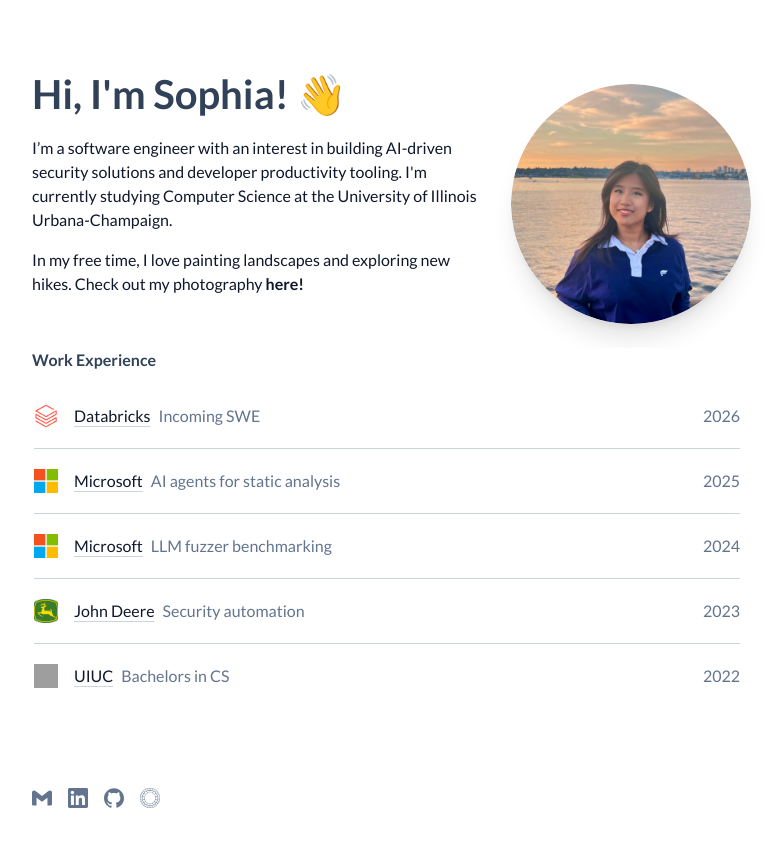
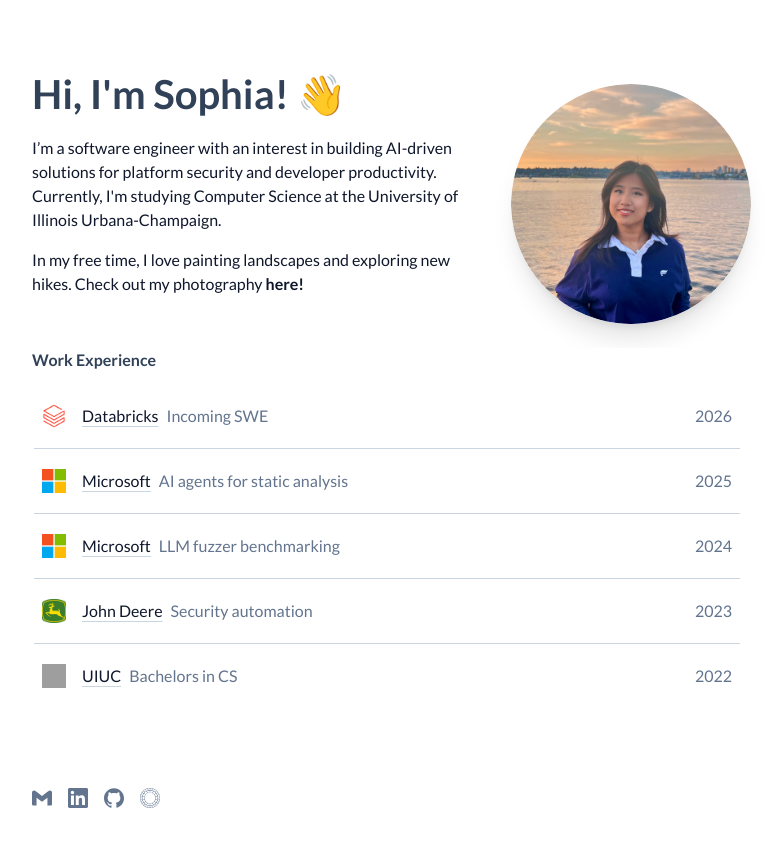
Before and after one commit to s0phialiu/site, a React (Vite) app: page / in a window 1280 px wide. Shown: the top 846 px of the page, without its empty margins (260-1042 px from the left). Built offline with nearby package versions, Linux system fonts and the light colour scheme; grey boxes are pictures that could not be loaded.

Commit message:
fix padding

```diff
--- a/src/sections/About.tsx
+++ b/src/sections/About.tsx
@@ -5,7 +5,7 @@ function About() {
           Hi, I'm Sophia! 👋
         </h1>
         <p className="mt-3 text-md">
-          I’m a software engineer with an interest in building AI-driven security solutions and developer productivity tooling. I'm currently studying Computer Science at the University of Illinois Urbana-Champaign.
+          I’m a software engineer with an interest in building AI-driven solutions for platform security and developer productivity. Currently, I'm studying Computer Science at the University of Illinois Urbana-Champaign.
         </p>
         <p className="mt-3 text-md">
           In my free time, I love painting landscapes and exploring new hikes. Check out my photography {" "}
--- a/src/sections/NewResume.tsx
+++ b/src/sections/NewResume.tsx
@@ -62,7 +62,7 @@ export function NewResume() {
       <ul className="relative divide-y divide-slate-300 list-none p-0 m-0">
         {items.map((item) => {
           const Row = (
-            <div className="flex items-center justify-between gap-5 py-5 px-0">
+            <div className="flex items-center justify-between gap-5 py-5 px-2">
               <div className="flex min-w-0 items-center gap-4">
                 <img
                   src={item.logoSrc}
```
